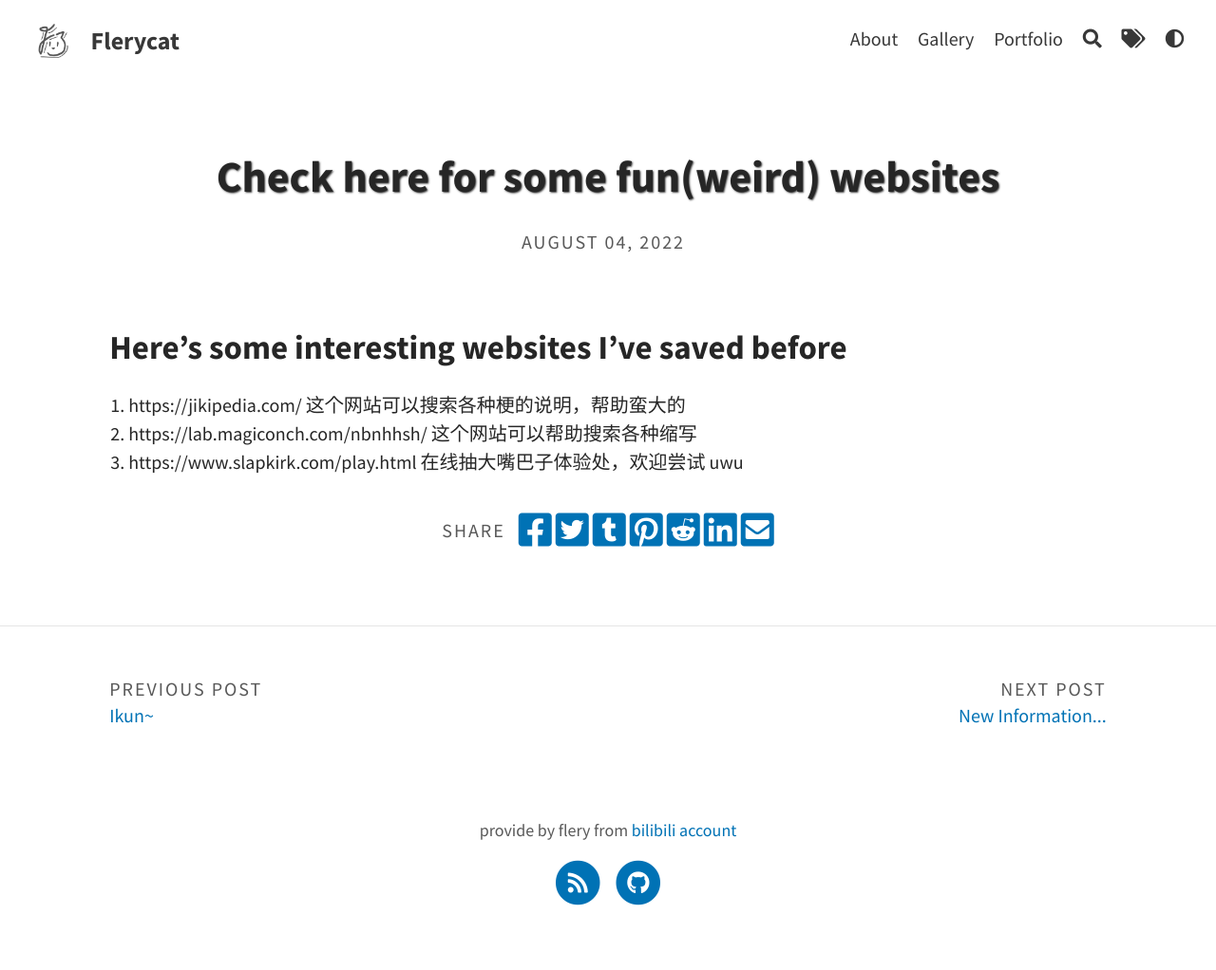
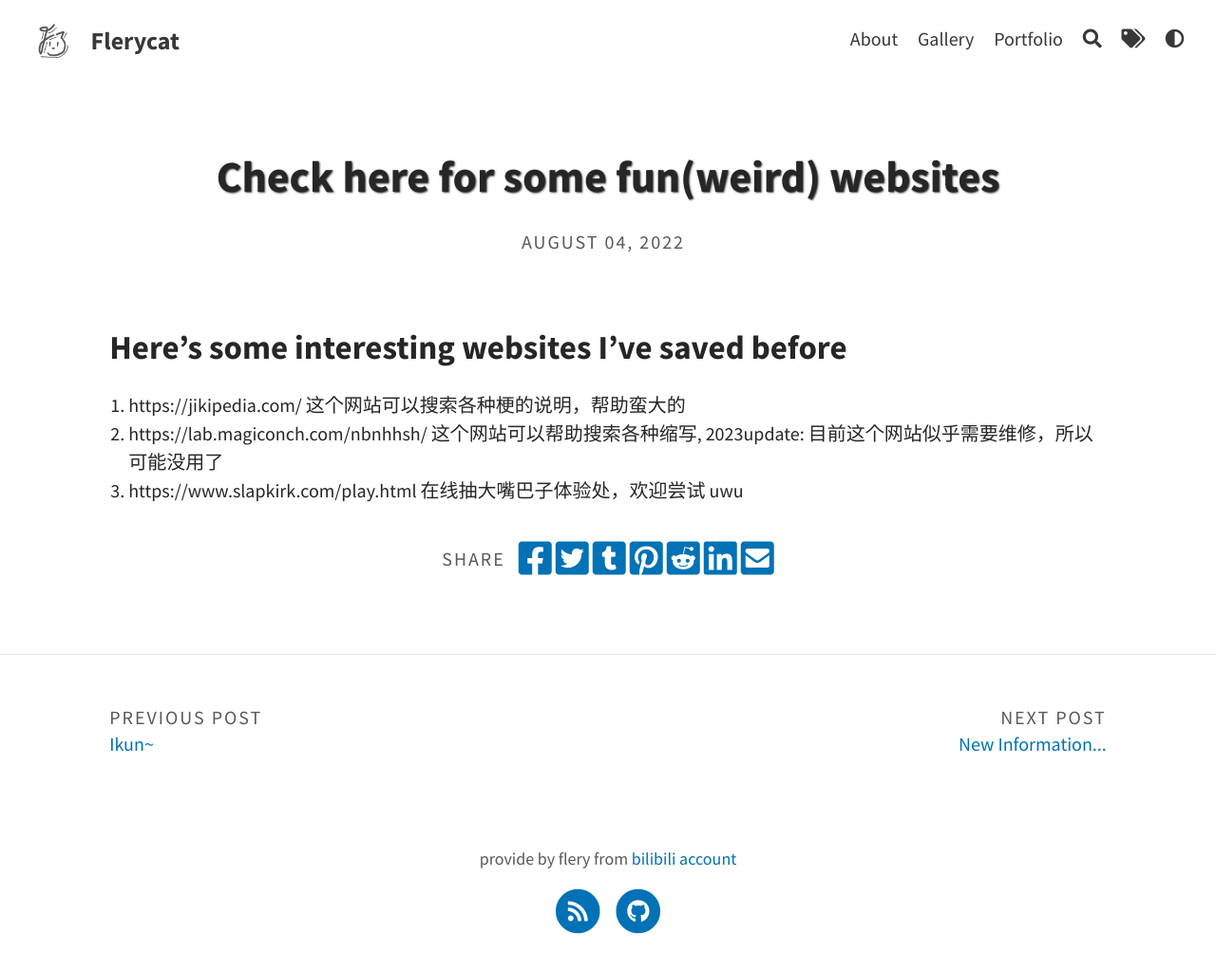
Before and after one commit to fleryC/fleryc.github.io, a Jekyll site: the page built from _posts/2022-8-4-posts-new.md, in a window 1280 px wide. Shown: the whole page at 95% size. Built offline with Jekyll 4.4.1, drawn with Linux system fonts in a browser that asks for light colours; comment, search, counter and statistics services are not loaded; before the commit the page ends 992 px from its top, so only the background shows below that.

Commit message:
Update new info

```diff
--- a/_posts/2022-8-4-posts-new.md
+++ b/_posts/2022-8-4-posts-new.md
@@ -14,7 +14,7 @@ author: flery
 2. https://lab.magiconch.com/nbnhhsh/
 
 
-    这个网站可以帮助搜索各种缩写
+    这个网站可以帮助搜索各种缩写, 2023update: 目前这个网站似乎需要维修，所以可能没用了
 
 3. https://www.slapkirk.com/play.html
 
```
